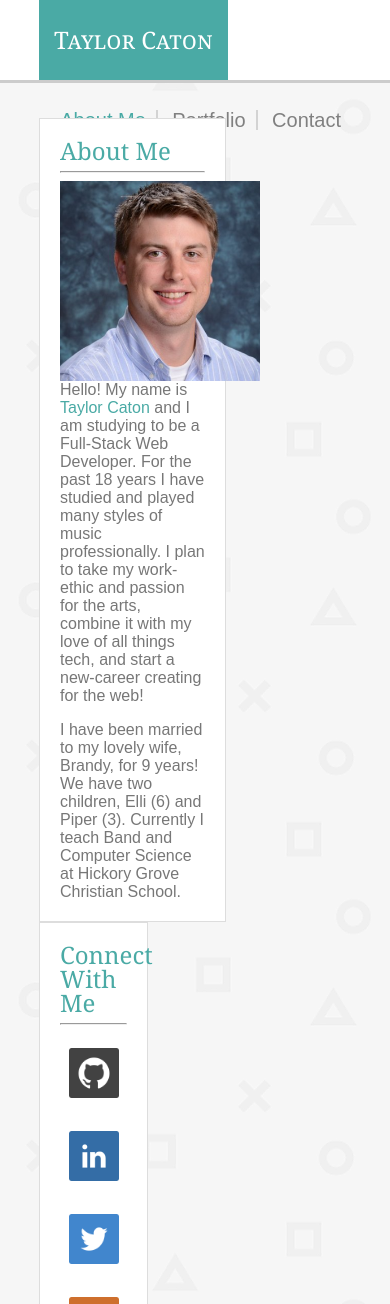
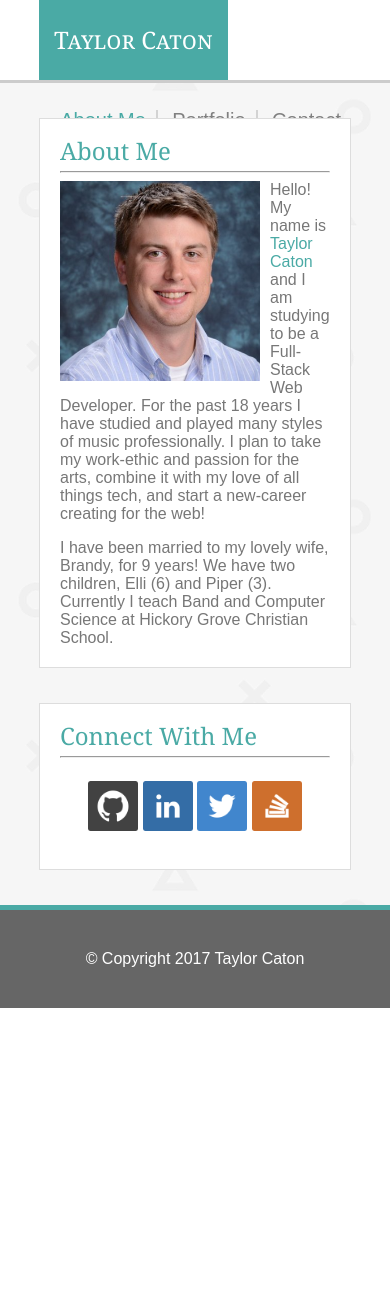
Before and after one commit to taylorcaton/Responsive-Portfolio, a plain HTML site: page index.html in a window 390 px wide. Shown: the top 1304 px of the page. After the commit the page ends 1008 px from the top, so only its background shows below. Drawn offline with Linux system fonts and the light colour scheme.

Commit message:
added media queries

```diff
--- a/assets/css/style.css
+++ b/assets/css/style.css
@@ -144,6 +144,7 @@ img#bio-image{
 	background-color: #ffffff;
 	box-sizing: border-box;
 	margin-right: 35px;
+	margin-bottom: 35px;
 }
 
 
@@ -250,3 +251,30 @@ input[type="text"] {
 textarea {
     width: 100%;
 }
+
+/*<!------------- MEDIA QUERIES ----------------->*/
+
+
+@media screen and (max-width: 980px){
+
+}
+
+@media screen and (max-width: 768px){
+	#AboutMe{
+		width: 100%;
+	}
+
+	#SocialBox{
+		width: 100%;
+	}
+}
+
+@media screen and (max-width: 640px){
+	#AboutMe{
+		width: 100%;
+	}
+
+	#SocialBox{
+		width: 100%;
+	}
+}
--- a/index.html
+++ b/index.html
@@ -2,6 +2,7 @@
 <html lang="en">
 <head>
 	<meta charset="UTF-8">
+	<meta name="viewport" content="width=device-width, initial-scale=1">
 	<title>Taylor Caton's Portfolio</title>
 	<link rel="stylesheet" type="text/css" href="assets/css/reset.css">
 	<link rel="stylesheet" type="text/css" href="assets/css/style.css">
```
